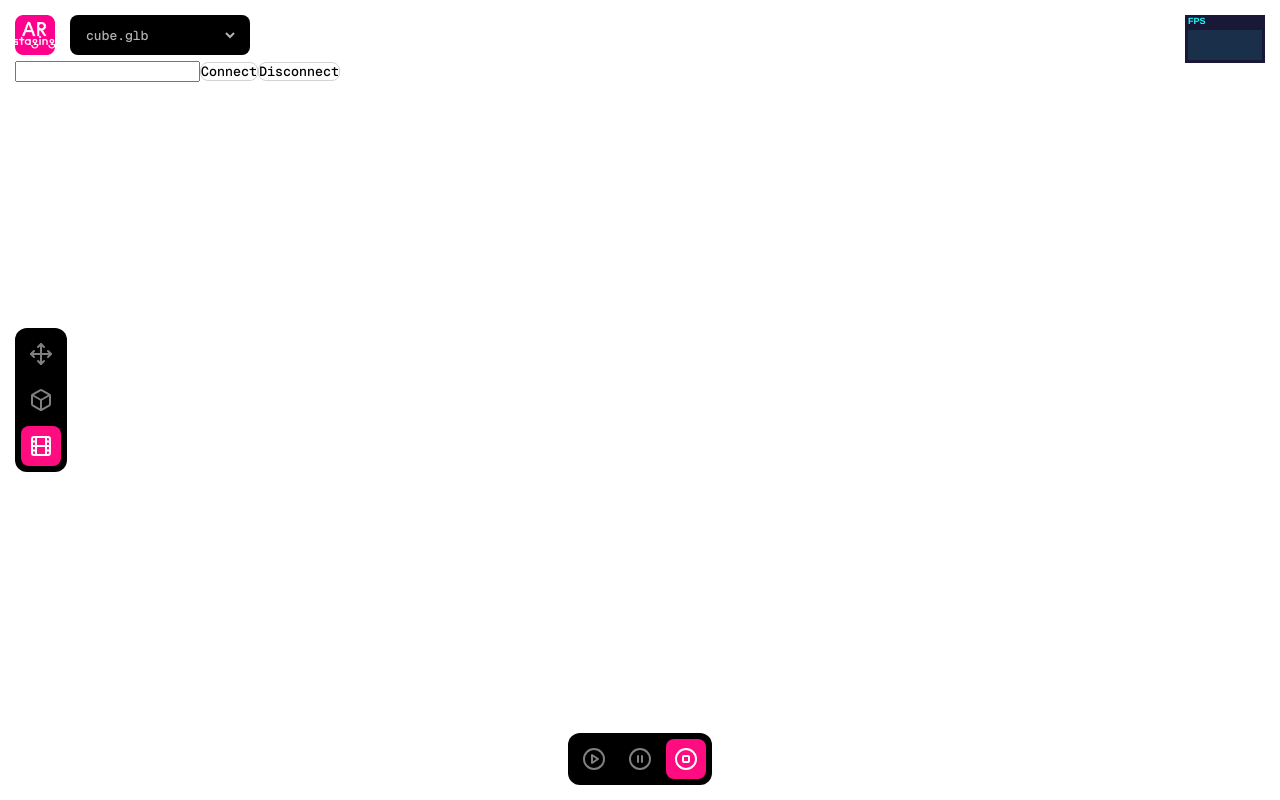
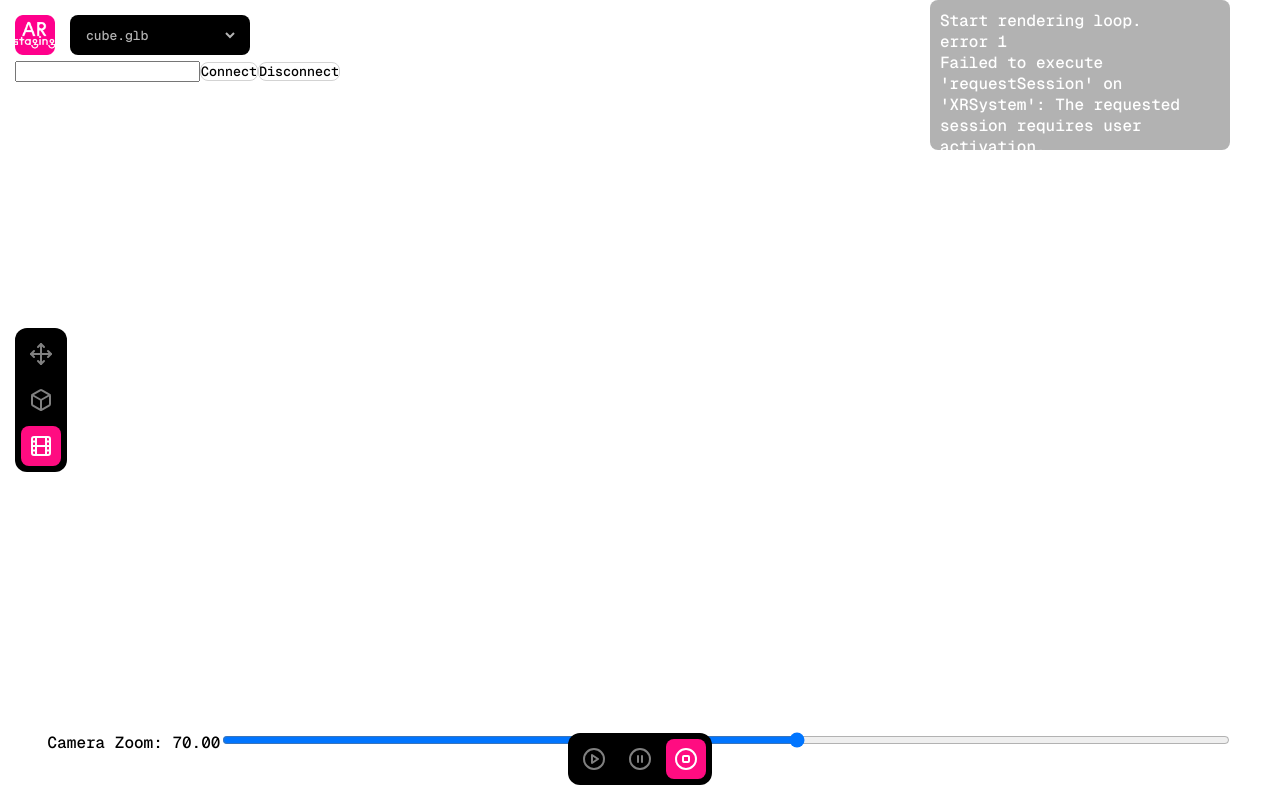
Before and after one commit to hye1ee/ar-staging, a React (Vite) app: page /session in a window 1280 px wide. Both pictures are taken after a click on the button 41 px from the left and 446 px from the top of the page. Built offline with nearby package versions, Linux system fonts and the light colour scheme; no server answers.

Commit message:
[feat] Test with slider

```diff
--- a/index.html
+++ b/index.html
@@ -2,6 +2,10 @@
 <html lang="en">
   <head>
     <meta charset="UTF-8" />
+    <meta
+      name="viewport"
+      content="width=device-width, initial-scale=1.0, maximum-scale=1.0, user-scalable=0"
+    />
     <link rel="icon" type="image/png" href="/icons/icon512.png" />
     <link rel="manifest" href="/manifest.json" />
 
--- /dev/null
+++ b/src/components/ZoomSlider.tsx
@@ -0,0 +1,31 @@
+import React from "react";
+
+interface ZoomSliderProps {
+  value: number;
+  onChange: (val: number) => void;
+}
+
+export default function ZoomSlider(props: ZoomSliderProps) {
+  return (
+    <div onPointerDown={(e) => e.stopPropagation()}>
+      <div style={{ width: "100%", height: "90vh" }} />
+      <div style={{ padding: "10px", textAlign: "center" }}>
+        <label htmlFor="zoomSlider">
+          Camera Zoom: {props.value.toFixed(2)}
+        </label>
+        <input
+          id="zoomSlider"
+          type="range"
+          min="30" // 최소 줌
+          max="100" // 최대 줌
+          step="1" // 줌 단계
+          value={props.value}
+          onChange={(evt) => {
+            props.onChange(parseFloat(evt.target.value));
+          }}
+          style={{ width: "80%" }}
+        />
+      </div>
+    </div>
+  );
+}
--- a/src/managers/session/SceneManager.ts
+++ b/src/managers/session/SceneManager.ts
@@ -73,6 +73,18 @@ export default class SceneManager {
     this.scene.add(model)
   }
 
+  public getZoom(): number {
+    return this.camera.fov
+  }
+
+  public setZoom(zoom: number): void {
+    this.camera.fov = zoom;
+    this.camera.updateProjectionMatrix();
+    console.log(this.camera, zoom);
+
+
+  }
+
   /*
    * ----------------------------------------------------------------
    * User Model Managing
--- a/src/managers/session/ThreeRenderer.ts
+++ b/src/managers/session/ThreeRenderer.ts
@@ -52,6 +52,7 @@ export default class ThreeRenderer {
         if (this.renderMode === "hit") this.hitLoop(frame);
         else if (this.renderMode === "anchor") this.anchorLoop(frame, time);
         this.renderer.render(scene, camera);
+        // debugLogger.log(`x: ${camera.position.x.toFixed(3)} y: ${camera.position.y.toFixed(3)} z: ${camera.position.z.toFixed(3)}`);
         this.renderCallback.forEach((callback) => callback());
       }
     });
@@ -144,4 +145,8 @@ export default class ThreeRenderer {
     const newReferenceSpace = this.renderer.xr.getReferenceSpace()?.getOffsetReferenceSpace(offsetTransform);
     if (newReferenceSpace) this.renderer.xr.setReferenceSpace(newReferenceSpace);
   }
+
+  public getXRCamera() {
+    return this.renderer.xr.getCamera();
+  }
 }
--- a/src/managers/user/ActionManager.ts
+++ b/src/managers/user/ActionManager.ts
@@ -77,5 +77,14 @@ export default class ActionManager {
     }
   }
 
+  public setZoom(val: number) {
+    sceneManager.setZoom(val);
+  }
+
+  public getZoom(): number {
+    console.log(threeRenderer.getXRCamera());
+    return sceneManager.getZoom();
+  }
+
 
 }
--- a/src/pages/Session.tsx
+++ b/src/pages/Session.tsx
@@ -21,11 +21,15 @@ import {
   dimManager,
   performanceLogger,
 } from "@/components";
+import DebugLogger from "@/components/DebugLogger";
+import ZoomSlider from "@/components/ZoomSlider";
 
 export default function Session() {
   const [renderMode, setRenderMode] = useState<RenderMode>("hit");
   const [modelMode, setModelMode] = useState<ModelMode>("stop");
-  const touch = useRef<number>();
+
+  const touchRotation = useRef<number>();
+  const [zoom, setZoom] = useState<number>(actionManager.getZoom());
 
   const [wsUrl, setWsUrl] = useState<string>("");
   const [websocket, setWebsocket] = useState<WebSocket | null>(null);
@@ -61,25 +65,30 @@ export default function Session() {
 
   window.addEventListener("pointerdown", (e: PointerEvent) => {
     if (renderMode === "anchor") {
-      touch.current = e.clientX;
+      touchRotation.current = e.clientX;
       window.addEventListener("pointermove", onPointerMove);
     }
   });
 
   const onPointerMove = (e: PointerEvent) => {
-    if (touch.current) {
-      const delta = e.clientX - touch.current;
+    if (touchRotation.current) {
+      const delta = e.clientX - touchRotation.current;
       actionManager.rotateWorld(delta);
-      touch.current = e.clientX;
+      touchRotation.current = e.clientX;
     }
   };
 
   window.addEventListener("pointerup", () => {
     if (renderMode === "anchor") {
-      touch.current = undefined;
+      touchRotation.current = undefined;
       window.removeEventListener("pointermove", onPointerMove);
     }
   });
+
+  const onZoomChange = (val: number) => {
+    setZoom(val);
+    actionManager.setZoom(val);
+  };
 
   //---------------------------------
 
@@ -103,7 +112,8 @@ export default function Session() {
   return (
     <PageWrapper>
       <Dim id="dim" />
-      <PerformanceLoggerContainer id="perform-log" />
+      <DebugLoggingContainer id="debug-log" />
+      {/* <PerformanceLoggerContainer id="perform-log" /> */}
       <AlertLoggerContainer id="alert-log" />
       <IconButton
         onClick={onMainClick}
@@ -182,6 +192,10 @@ export default function Session() {
           <Film size={24} color={renderMode === "film" ? "white" : "gray"} />
         </IconButton>
       </ToolBar>
+
+      {renderMode === "film" && (
+        <ZoomSlider value={zoom} onChange={onZoomChange} />
+      )}
 
       {renderMode === "film" && (
         <ToolBar
@@ -298,23 +312,23 @@ const AlertLoggerContainer = styled.div`
   transition: all 0.2s ease;
 `;
 
-// const DebugLoggingContainer = styled.div`
-//   width: 300px;
-//   height: 150px;
+const DebugLoggingContainer = styled.div`
+  width: 300px;
+  height: 150px;
 
-//   box-sizing: border-box;
-//   padding: 10px;
+  box-sizing: border-box;
+  padding: 10px;
 
-//   position: absolute;
-//   top: 0px;
-//   right: 50px;
-//   border-radius: 8px;
+  position: absolute;
+  top: 0px;
+  right: 50px;
+  border-radius: 8px;
 
-//   background-color: rgba(0, 0, 0, 0.3);
-//   color: white;
-//   opacity: 0;
-//   overflow-y: auto;
-// `;
+  background-color: rgba(0, 0, 0, 0.3);
+  color: white;
+  opacity: 1;
+  overflow-y: auto;
+`;
 
 const ToolBar = styled.div`
   width: fit-content;
```
